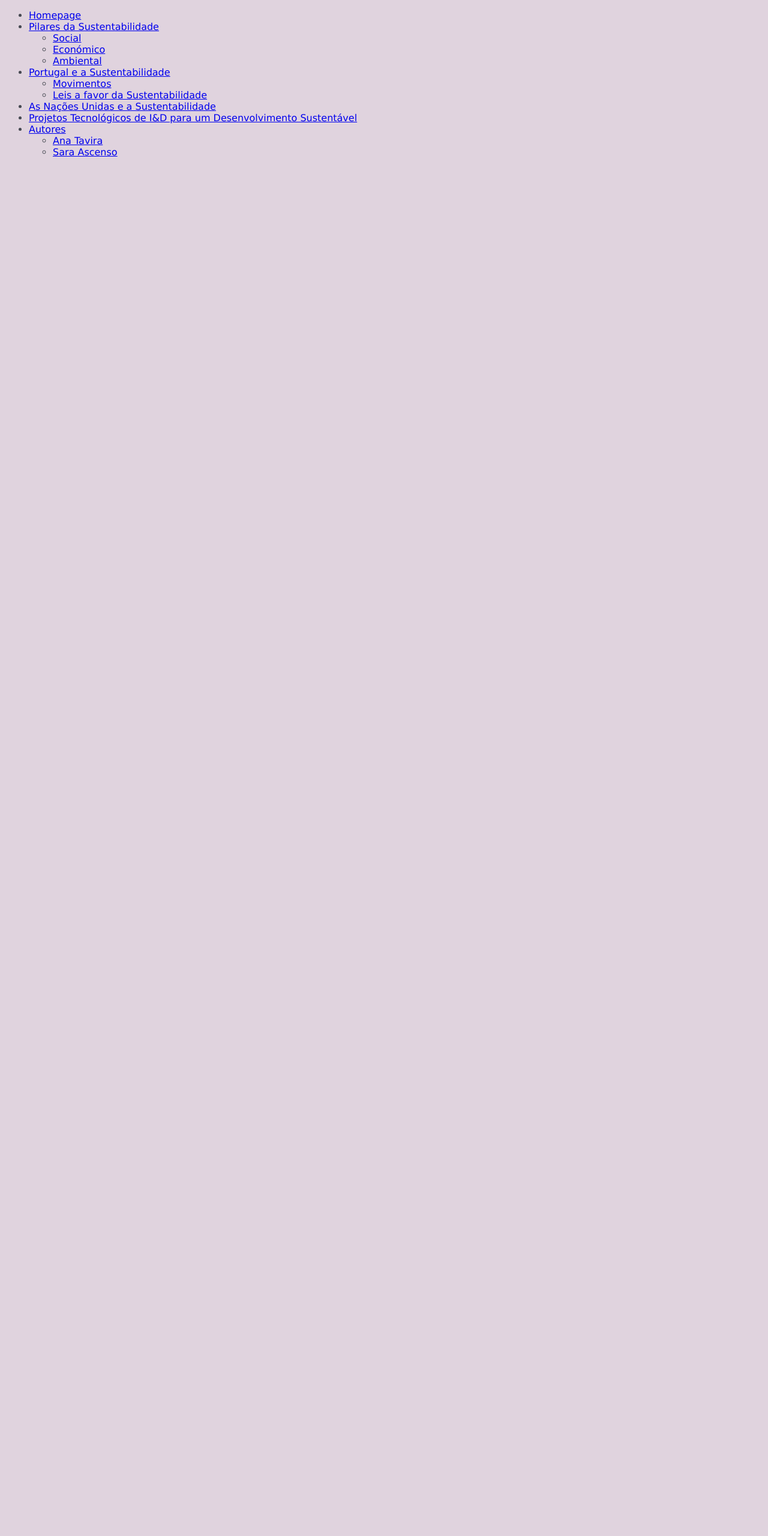
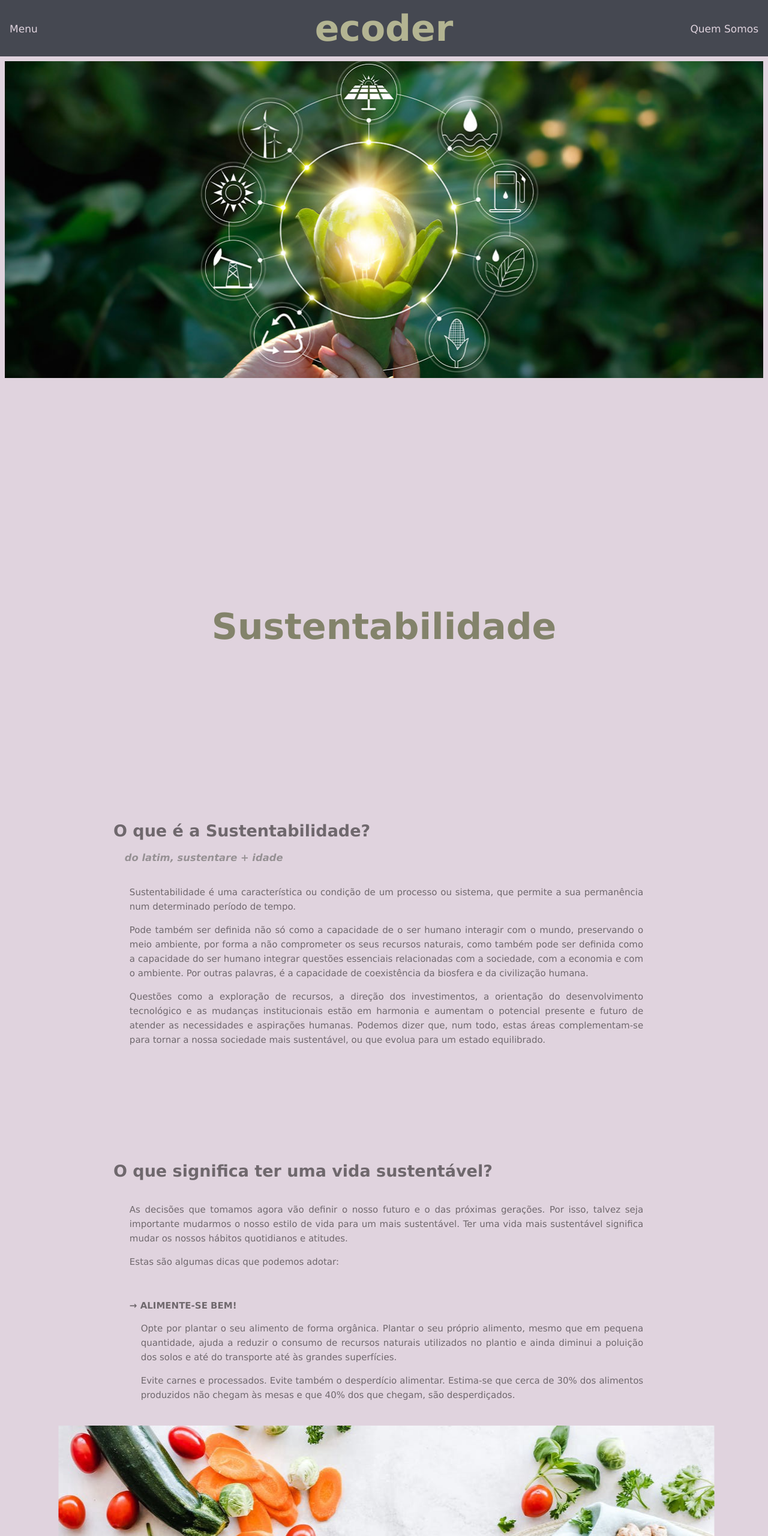
Before and after one commit to AnaTavira/ProjetoPI, a plain HTML site: page index.html in a window 1280 px wide. Shown: the top 2560 px of the page at 60% size. Drawn offline with Linux system fonts and the light colour scheme.

Commit message:
Add files via upload

```diff
--- a/index.html
+++ b/index.html
@@ -1,5 +1,3 @@
-<!-- Ana Tavira 180221028
-     Sara Ascenso 180221021-->
 <!DOCTYPE html>
 <html lang = "pt">
 
@@ -9,10 +7,128 @@
     <meta http-equiv="X-UA-Compatible" content="ie=edge">
 
     <link rel="stylesheet" type="text/css" href="styles/style.css">
+    <link rel=“icon” type=“image/png” href="/images/icon2.png">
+    <title>ecoder</title>
 
-    <title>Sustentabilidade</title>
 </head>
+<body>
 
+    <!-- ADIÇÃO DE UMA BARRA DE NAVEGAÇÃO NO TOPO DO MENU -->
+    <div class="topnav">
+        <!-- NOME DO WEB SITE -->
+        <div class="topnav-centered">
+            <a href="#home"> ecoder </a>
+        </div>
+
+        <!-- MENU À ESQUERDA -->
+        <a href="#menu"> Menu </a>
+
+        <!-- QUEM SOMOS? À DIREITA -->
+        <div class="topnav-right">
+            <a href="#about"> Quem Somos </a>
+        </div>
+    </div>
+
+
+    <!-- ADIÇÃO DE UMA IMAGEM DA PÁGINA INICIAL -->
+    <div class="initialpage">
+        <img src="/images/inicial.png" alt="Sustentabilidade"
+             style="top: 4.5cm; left: 0; width: 100%; background-size: auto; background-position-y: 2.5cm;">
+    </div>
+
+
+    <!-- TEXTOS -->
+
+    <!-- Título 1 - Sustentabilidade -->
+    <div class = "sustentabilidade">
+        <h1> Sustentabilidade </h1>
+    </div>
+
+    <!-- Subtítulo 1 - O que é a Sustentabilidade? -->
+    <div class = "sub1">
+        <h2> O que é a Sustentabilidade? </h2>
+    </div>
+
+    <!-- Subtítulo 1 - Origem da palavra -->
+    <div class = "orig1">
+        <h3> do latim, sustentare + idade </h3>
+    </div>
+
+    <!-- Texto 1 - O que é a Sustentabilidade? -->
+    <div class = "text1">
+        <p> Sustentabilidade é uma característica ou condição de um processo ou sistema, que permite a sua permanência num determinado período de tempo.<br/></p>
+
+        <p> Pode também ser definida não só como a capacidade de o ser humano interagir com o mundo, preservando o meio ambiente, por forma a não comprometer
+            os seus recursos naturais, como também pode ser definida como a capacidade do ser humano integrar questões essenciais relacionadas com a sociedade,
+            com a economia e com o ambiente. Por outras palavras, é a capacidade de coexistência da biosfera e da civilização humana.<br/> </p>
+
+        <p> Questões como a exploração de recursos, a direção dos investimentos, a orientação do desenvolvimento tecnológico e as mudanças institucionais estão
+            em harmonia e aumentam o potencial presente e futuro de atender as necessidades e aspirações humanas. Podemos dizer que, num todo, estas áreas
+            complementam-se para tornar a nossa sociedade mais sustentável, ou que evolua para um estado equilibrado.</p>
+    </div>
+
+    <!-- Subtítulo 2 - O que significa ter uma vida sustentável? -->
+    <div class = "sub2">
+        <h2> O que significa ter uma vida sustentável? </h2>
+    </div>
+
+    <!-- Texto 2 - O que significa ter uma vida sustentável? -->
+    <div class = "text2">
+        <p> As decisões que tomamos agora vão definir o nosso futuro e o das próximas gerações. Por isso, talvez seja importante mudarmos o nosso estilo de
+            vida para um mais sustentável. Ter uma vida mais sustentável significa mudar os nossos hábitos quotidianos e atitudes. <br/></p>
+
+        <p> Estas são algumas dicas que podemos adotar: </p>
+
+        <!-- DICA 1 -->
+        <div class = "text2_tip1">
+            <p> &rarr; ALIMENTE-SE BEM! </p>
+        </div>
+        <div class = "tip1">
+            <p> Opte por plantar o seu alimento de forma orgânica. Plantar o seu próprio alimento, mesmo que em pequena quantidade, ajuda a reduzir o consumo
+                de recursos naturais utilizados no plantio e ainda diminui a poluição dos solos e até do transporte até às grandes superfícies. </p>
+
+            <p> Evite carnes e processados. Evite também o desperdício alimentar. Estima-se que cerca de 30% dos alimentos produzidos não chegam às mesas e
+                que 40% dos que chegam, são desperdiçados. </p>
+        </div>
+        <!-- Imagem para a dica 1 -->
+        <div class="food">
+            <img src="/images/food.png" alt="healthy food">
+        </div>
+        <div class="legenda_food">
+            <br> Fig.1 - Mantenha uma alimentação sustentável, optando por alimentos biológicos. <br/>
+        </div>
+
+
+        <!-- DICA 2 -->
+        <div class = "text2_tip2">
+            <p> &rarr; CUIDADO COM O CONSUMISMO! </p>
+        </div>
+        <div class = "tip2">
+            <p> Reduzir o consumo é uma forma de sermos sustentáveis. Que tal evitar compras em excesso e desnecessárias? Uma boa alternativa pode ser a
+                reutilização. Não deite as suas roupas fora, reutilize-as. No caso dos produtos alimentares, muitos vêm em embalagens de plástico. Muitas
+                vezes são gastos mais recursos e energia na produção das embalagens do que nos produtos em si. Por isso, dê preferência àqueles que
+                produzem menos resíduos. </p>
+        </div>
+        <div class="tip2_readmore">
+            <a href="https://www.google.pt/" target="_blank"> Ler mais... </a> <!-- PARA ALTERAR QUANDO TIVERMOS UM LINK PARA AS PÁGINAS!!!!!!!!!!! -->
+        </div>
+
+
+
+    </div>
+
+</body>
+
+
+
+
+
+
+
+
+
+
+<!--
 <body>
     <header>
         <div>
@@ -40,5 +156,6 @@
         </div>
     </header>
 </body>
+-->
 
 </html>
```
